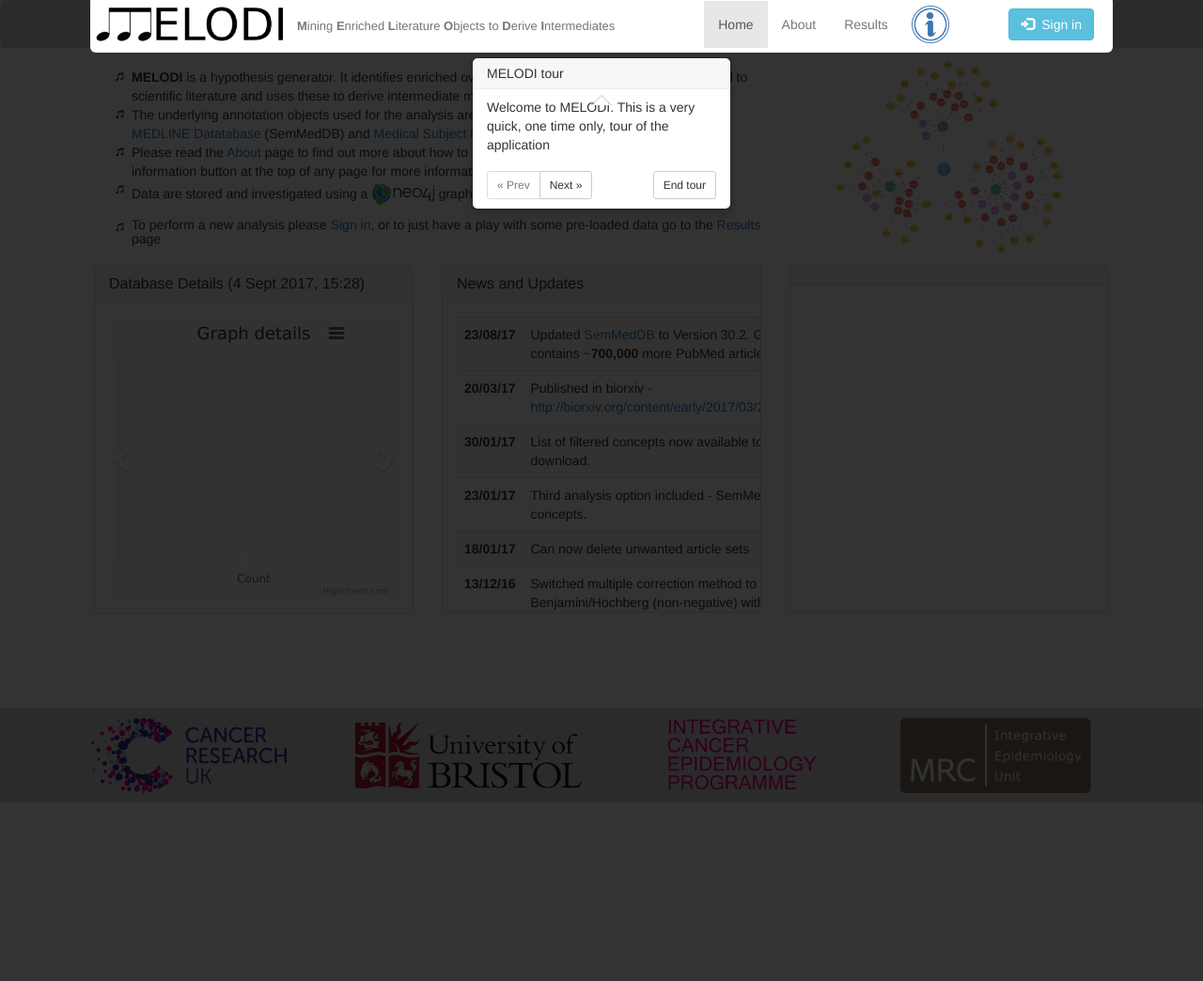
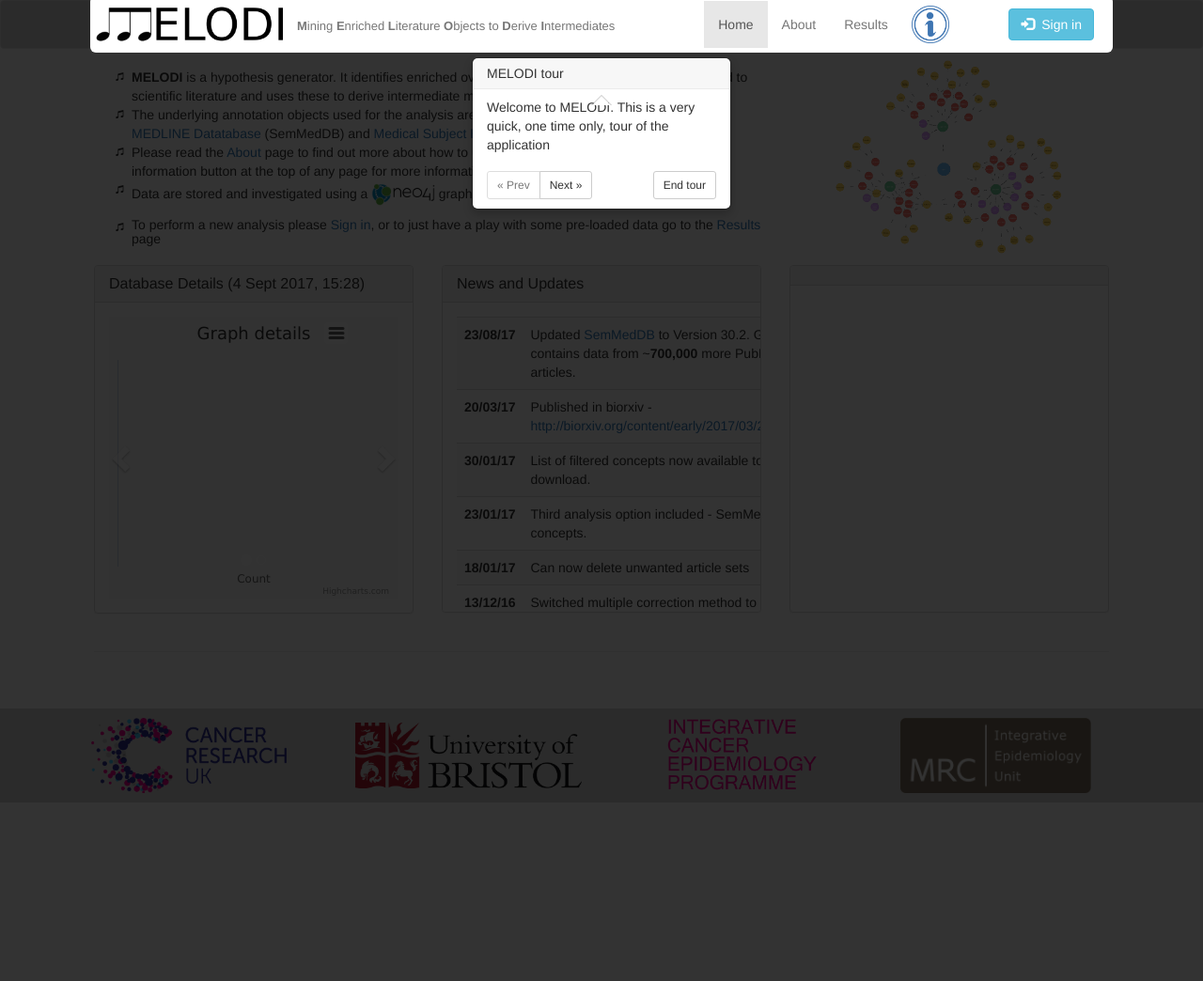
Before and after one commit to MRCIEU/melodi, a Django app: page / in a window 1280 px wide. Shown: the whole page at 94% size. Run offline with Django 3.2, Linux system fonts and the light colour scheme; data that the repository does not hold is empty; some libraries are stand-ins or nearby versions.

Commit message:
minor edit

```diff
--- a/browser/templates/index.html
+++ b/browser/templates/index.html
@@ -709,7 +709,7 @@ h2 span { background:#fff; padding:0 10px; }
                         <div class="panel-body">
                             <table class="table table-striped">
                             <tbody>
-                              <tr><td width="20%"><strong>23/08/17</strong></td><td>Updated <a href='https://skr3.nlm.nih.gov/SemMedDB/download/download.html' target='_blank'>SemMedDB</a> to Version 30.2. Graph now contains ~<b>700,000</b> more PubMed articles.</td></tr>
+                              <tr><td width="20%"><strong>23/08/17</strong></td><td>Updated <a href='https://skr3.nlm.nih.gov/SemMedDB/download/download.html' target='_blank'>SemMedDB</a> to Version 30.2. Graph now contains data from ~<b>700,000</b> more PubMed articles.</td></tr>
                               <tr><td width="20%"><strong>20/03/17</strong></td><td>Published in biorxiv - <a href="http://biorxiv.org/content/early/2017/03/20/118513" target="_blank">http://biorxiv.org/content/early/2017/03/20/118513</a></td></tr>
                               <tr><td width="20%"><strong>30/01/17</strong></td><td>List of filtered concepts now available to download.</td></tr>
                               <tr><td width="20%"><strong>23/01/17</strong></td><td>Third analysis option included - SemMedDB concepts.</td></tr>
```
